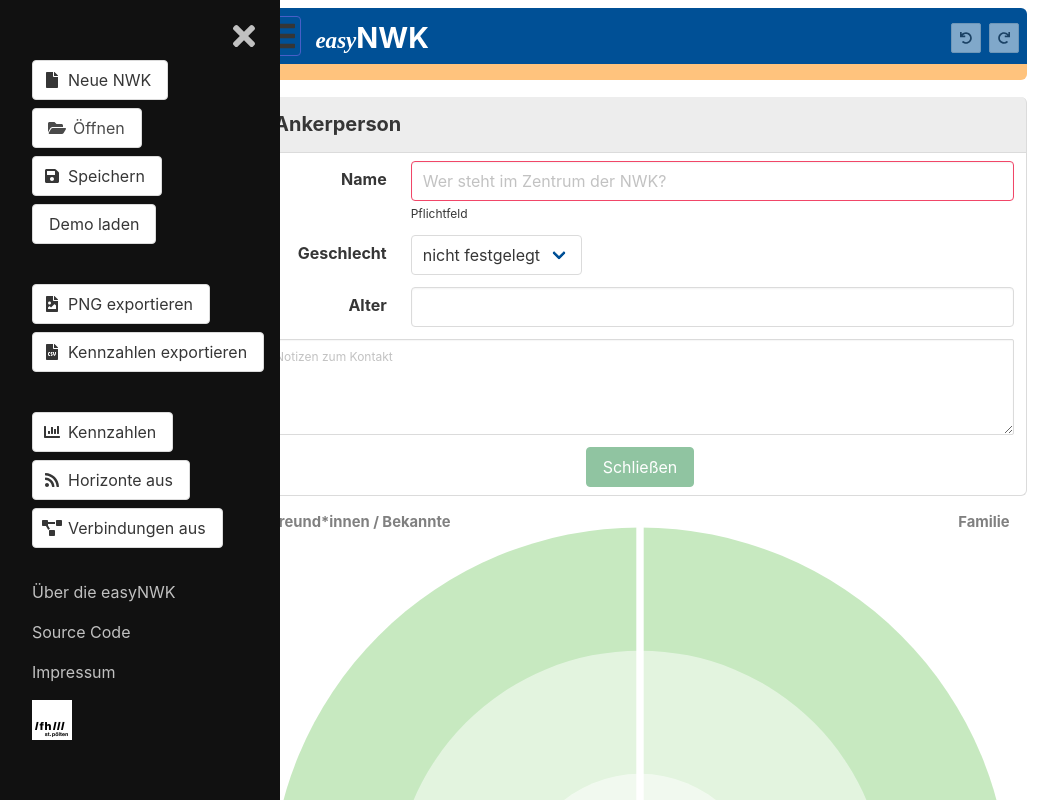
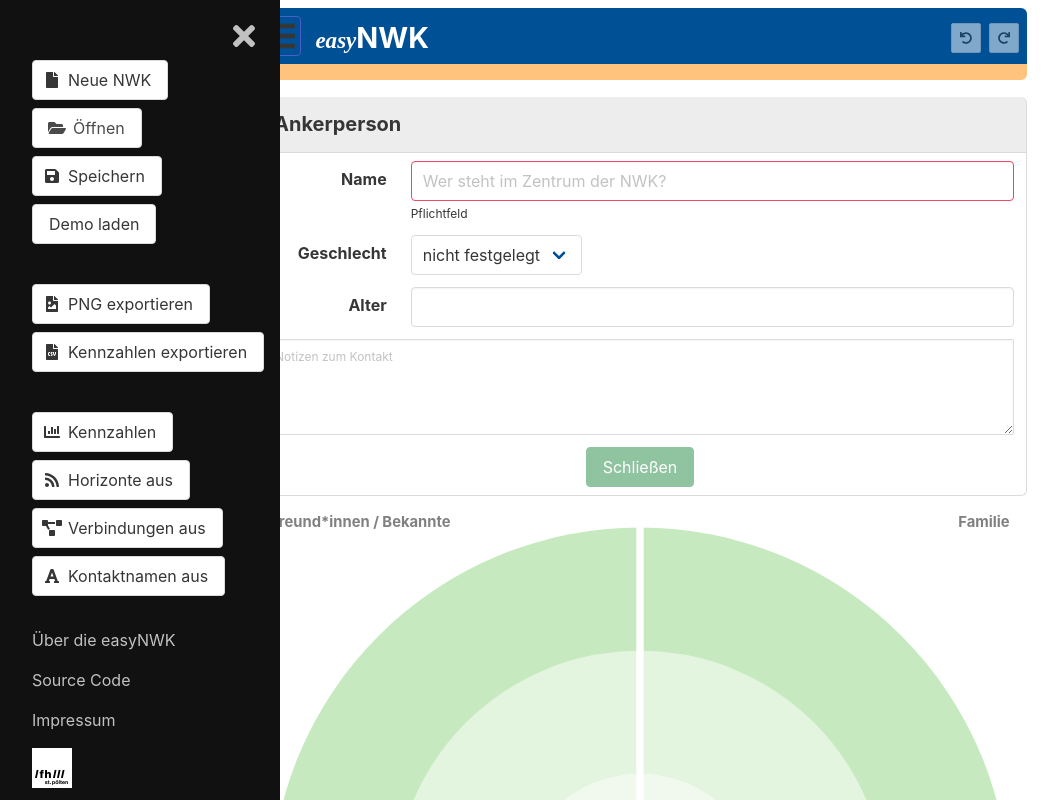
Before and after one commit to fhstp/easynwk-web, a Vue app: page /#/ in a window 1280 px wide. Both pictures are taken after a click on the button 281 px from the left and 36 px from the top of the page. Shown: the top 800 px of the page, without its empty margins (0-1058 px from the left). Built offline with nearby package versions, Linux system fonts and the light colour scheme.

Commit message:
network map less clutterd by switching off alteri labels #64

```diff
--- a/src/components/NetworkMap.vue
+++ b/src/components/NetworkMap.vue
@@ -118,6 +118,7 @@
           @click="clickAlter(mark.d)"
         />
         <text
+          v-if="alteriNames"
           class="textbg"
           :x="mark.x"
           :y="mark.y"
@@ -128,6 +129,7 @@
           {{ (mark.d.deceased ? SYMBOL_DECEASED : "") + mark.d.name }}
         </text>
         <text
+          v-if="alteriNames"
           :x="mark.x"
           :y="mark.y"
           :text-anchor="mark.x < 0 ? 'end' : 'start'"
@@ -328,6 +330,7 @@ export default defineComponent({
       clickAlter,
       alteriMarks,
       connectionMarks,
+      alteriNames: computed(() => store.state.view.alteriNames),
       showHorizons: computed(() => store.state.view.horizons),
       connections: computed(() => store.state.view.connections),
       Sectors,
--- a/src/components/SideMenu.vue
+++ b/src/components/SideMenu.vue
@@ -98,6 +98,14 @@
           <span v-if="connections">Verbindungen aus</span>
           <span v-else>Verbindungen ein</span>
         </button>
+
+        <button class="button" @click.stop="toggleAlteriNames">
+          <span class="icon">
+            <font-awesome-icon icon="font" />
+          </span>
+          <span v-if="alteriNames">Kontaktnamen aus</span>
+          <span v-else>Kontaktnamen ein</span>
+        </button>
       </div>
 
       <a href="http://www.easynwk.com/" target="_blank">Über die easyNWK</a>
@@ -178,6 +186,7 @@ export default defineComponent({
     };
 
     const connections = computed(() => store.state.view.connections);
+    const alteriNames = computed(() => store.state.view.alteriNames);
 
     return {
       menuOpen,
@@ -204,6 +213,11 @@ export default defineComponent({
       toggleConnections: () => {
         if (connections.value) store.commit("view/disable", "connections");
         else store.commit("view/enable", "connections");
+      },
+      alteriNames,
+      toggleAlteriNames: () => {
+        if (alteriNames.value) store.commit("view/disable", "alteriNames");
+        else store.commit("view/enable", "alteriNames");
       },
     };
   },
--- a/src/main.ts
+++ b/src/main.ts
@@ -33,6 +33,7 @@ import {
   faRedo,
   faChartBar,
   faRss,
+  faFont,
   faTrashAlt,
   faInfoCircle,
   faCheck,
@@ -60,6 +61,7 @@ library.add(
   faRedo,
   faChartBar,
   faRss,
+  faFont,
   faTrashAlt,
   faInfoCircle,
   faCheck
--- a/src/store/viewOptionsModule.ts
+++ b/src/store/viewOptionsModule.ts
@@ -5,6 +5,7 @@ export interface ViewOptionsFlags {
   anonymized: boolean;
   horizons: boolean;
   connections: boolean;
+  alteriNames: boolean;
   statistics: boolean;
 }
 
@@ -19,6 +20,7 @@ export function initViewOptionsState(): ViewOptionsState {
     anonymized: false,
     horizons: true,
     connections: true,
+    alteriNames: true,
     statistics: false,
 
     selected: new Set<number>(),
```
